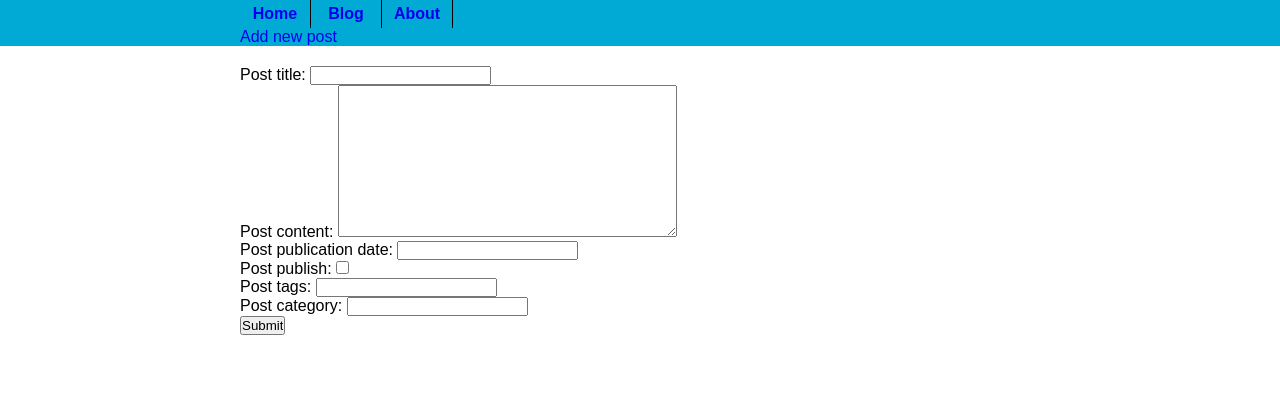
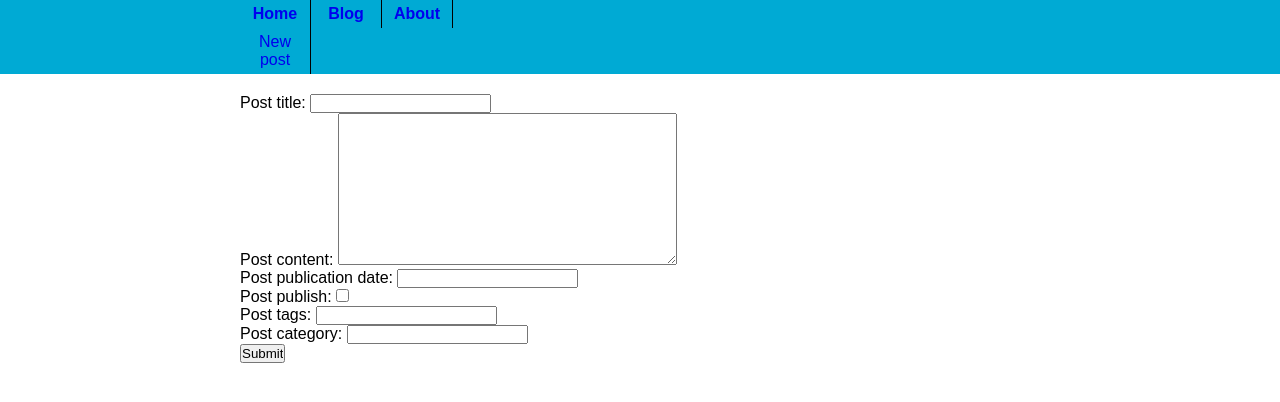
Before and after one commit to pmosakowski/homepage-blog, a Django app: page /blog/new-post in a window 1280 px wide. Shown: the part 125-527 px from the top of the page. Run offline with Django 3.2, Linux system fonts and the light colour scheme; the visitor is signed in with stand-in values (Sample User, id 1); some libraries are stand-ins or nearby versions.

Commit message:
Removed page menu from new post form, it was overriding blog page menu

```diff
--- a/blog/templates/blog/new-post.html
+++ b/blog/templates/blog/new-post.html
@@ -2,10 +2,6 @@
 
 {% block title %}
     <Title>Add new post</title>
-{% endblock %}
-
-{% block menu %}
-    <a href="/blog/new-post">Add new post</a>
 {% endblock %}
 
 {% block content %}
```
